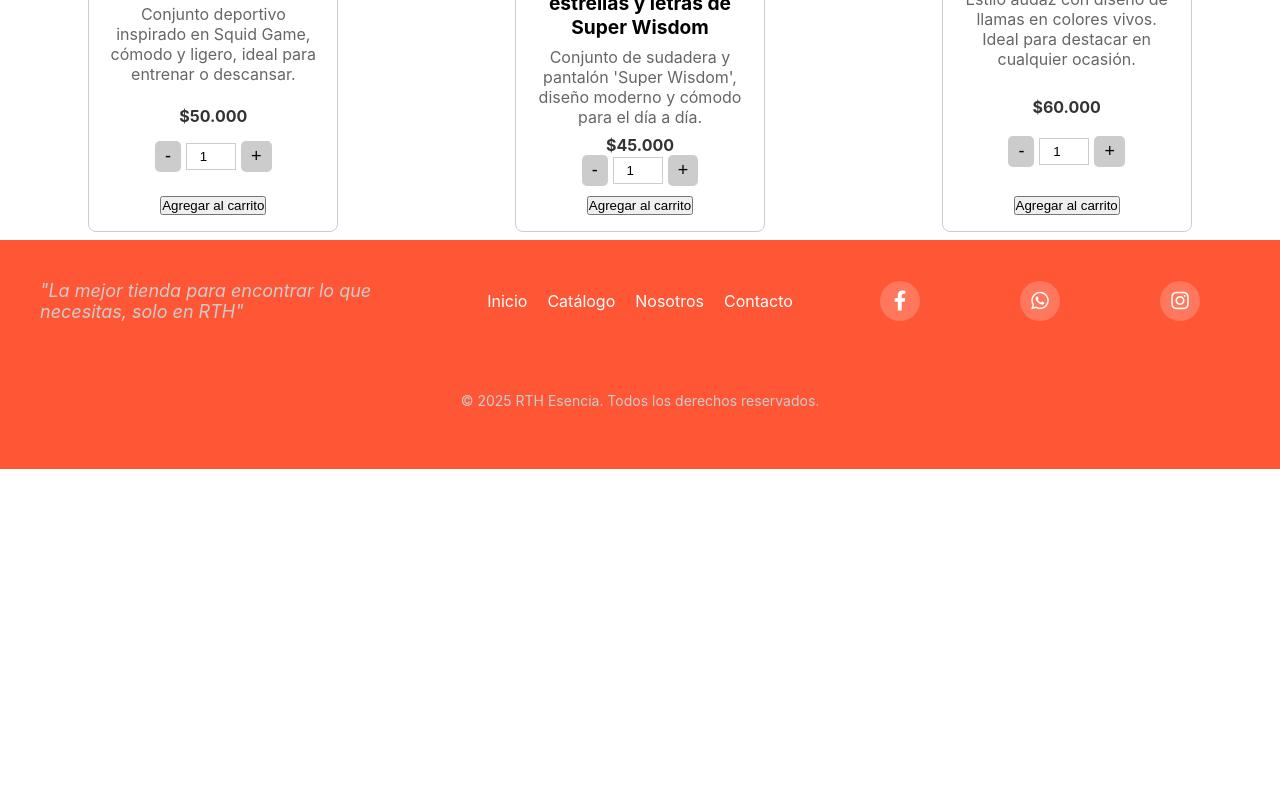
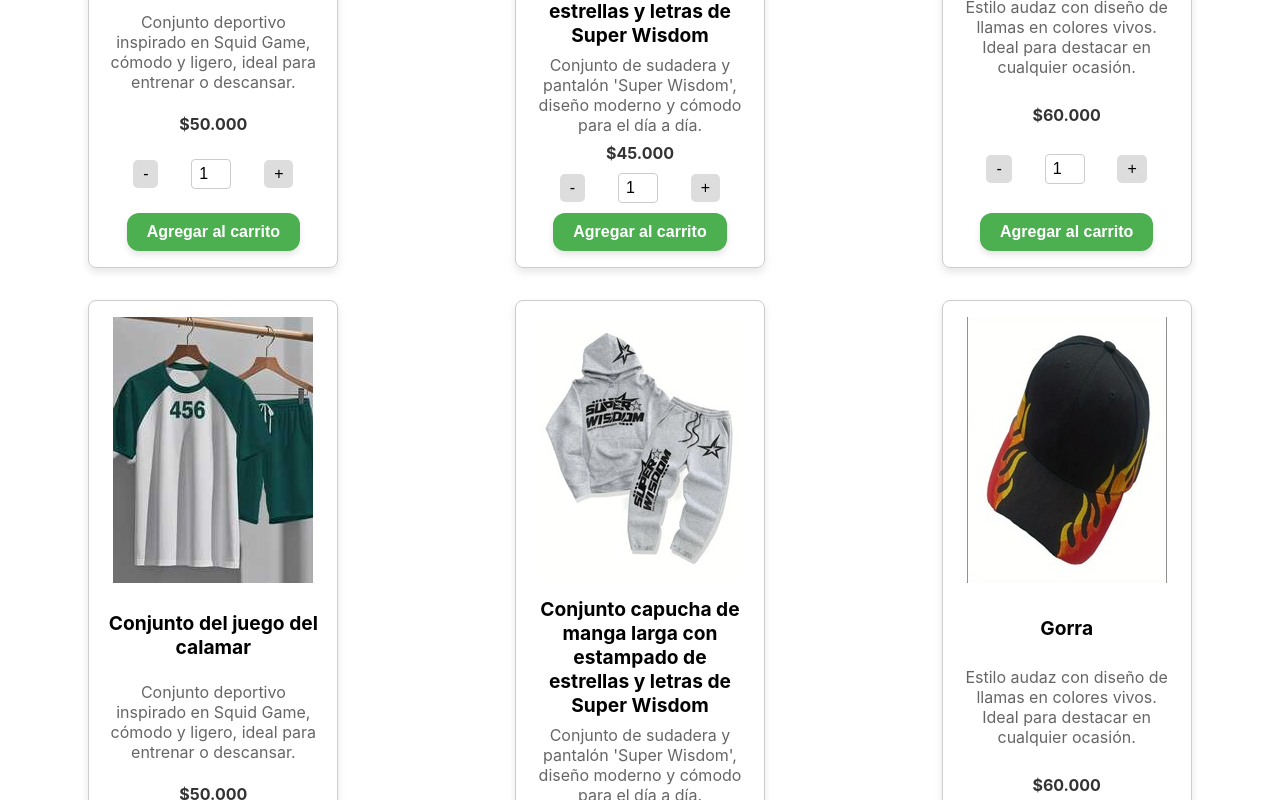
Before and after one commit to fabian-dela-cruz-perez/paginafinal, a React (Create React App) app: page / in a window 1280 px wide. Shown: the part 680-1480 px from the top of the page. Before the commit the page ends 1149 px from the top, so only its background shows below. Built offline with nearby package versions, Linux system fonts and the light colour scheme.

Commit message:
frontend finalizado

```diff
--- a/src/App.js
+++ b/src/App.js
@@ -3,7 +3,7 @@ import "./hoja-de-estilos/Logo.css";
 import SimpleSearchBar from "./componentes/Barra-de-busqueda";
 import "./hoja-de-estilos/Barra-de-busqueda.css";
 import Productos from "../src/componentes/Productos";
-import LoginRegistro from "./componentes/LoginRegistro"; // Importar el componente de login/registro
+import LoginRegistro from "./componentes/LoginRegistro";
 import { useState } from "react";
 import conjuntocalamar from "../src/imagenes/conjuto del juego del calamar.jpg";
 import conjuntocapucha from "../src/imagenes/Conjunto capucha de manga larga con estampado de estrellas y letras de Super Windom.jpg";
@@ -12,9 +12,10 @@ import gorra from "../src/imagenes/gorra.jpg";
 function App() {
   const [dropdownOpen, setDropdownOpen] = useState(false);
   const [searchTerm, setSearchTerm] = useState("");
+  const [categoriaSeleccionada, setCategoriaSeleccionada] = useState("Todos"); // Mostrar todos por defecto
   const [carrito, setCarrito] = useState([]);
-  const [mostrarCarrito, setMostrarCarrito] = useState(false); // Estado para mostrar el carrito
-  const [mostrarLogin, setMostrarLogin] = useState(false); // Estado para mostrar el login/registro
+  const [mostrarCarrito, setMostrarCarrito] = useState(false);
+  const [mostrarLogin, setMostrarLogin] = useState(false);
 
   const toggleDropdown = () => {
     setDropdownOpen(!dropdownOpen);
@@ -26,7 +27,6 @@ function App() {
 
   const agregarAlCarrito = (producto, cantidad) => {
     const productoExistente = carrito.find((item) => item.nombre === producto.nombre);
-
     if (productoExistente) {
       setCarrito(
         carrito.map((item) =>
@@ -45,19 +45,22 @@ function App() {
   };
 
   const toggleCarrito = () => {
-    setMostrarCarrito(!mostrarCarrito); // Cambiar el estado para mostrar u ocultar el carrito
+    setMostrarCarrito(!mostrarCarrito);
   };
 
   const toggleLogin = () => {
-    setMostrarLogin(!mostrarLogin); // Cambiar el estado para mostrar u ocultar el login/registro
+    setMostrarLogin(!mostrarLogin);
   };
 
-  // Nueva función para calcular el total de los productos
   const calcularTotal = () => {
     return carrito.reduce((total, item) => {
       const precioNumerico = parseFloat(item.precio.replace("$", "").replace(".", ""));
       return total + precioNumerico * item.cantidad;
     }, 0);
+  };
+
+  const handleCategoriaSeleccionada = (categoria) => {
+    setCategoriaSeleccionada(categoria); // Asignar la categoría seleccionada
   };
 
   return (
@@ -86,19 +89,26 @@ function App() {
               </button>
               {dropdownOpen && (
                 <div className="dropdown-content">
-                  <button>Conjuntos</button>
-                  <button>Gorras</button>
-                  <button>Accesorios</button>
+                  <button onClick={() => handleCategoriaSeleccionada("Todos")}>
+                    Todos
+                  </button>
+                  <button onClick={() => handleCategoriaSeleccionada("Conjuntos")}>
+                    Conjuntos
+                  </button>
+                  <button onClick={() => handleCategoriaSeleccionada("Gorras")}>
+                    Gorras
+                  </button>
+                  <button onClick={() => handleCategoriaSeleccionada("Accesorios")}>
+                    Accesorios
+                  </button>
                 </div>
               )}
             </div>
 
-            {/* Botón "Yo" para abrir el modal de login/registro */}
             <button className="boton-con-icono" onClick={toggleLogin}>
               <i className="fas fa-user"></i> Yo
             </button>
 
-            {/* Botón del carrito */}
             <button className="boton-con-icono" onClick={toggleCarrito}>
               <i className="fas fa-shopping-cart"></i> Carrito ({carrito.length})
             </button>
@@ -131,11 +141,30 @@ function App() {
           descripcionproducto3="Estilo audaz con diseño de llamas en colores vivos. Ideal para destacar en cualquier ocasión."
           precioproducto3="$60.000"
           searchTerm={searchTerm}
+          categoriaSeleccionada={categoriaSeleccionada} // Pasar categoría seleccionada
+          onAgregarAlCarrito={agregarAlCarrito}
+        />
+      </div>
+      <div className="Productos-container">
+        <Productos
+          imagenproducto={conjuntocalamar}
+          nombreproducto="Conjunto del juego del calamar"
+          descripcionproducto="Conjunto deportivo inspirado en Squid Game, cómodo y ligero, ideal para entrenar o descansar."
+          precioproducto="$50.000"
+          imagenproducto2={conjuntocapucha}
+          nombreproducto2="Conjunto capucha de manga larga con estampado de estrellas y letras de Super Wisdom"
+          descripcionproducto2="Conjunto de sudadera y pantalón 'Super Wisdom', diseño moderno y cómodo para el día a día."
+          precioproducto2="$45.000"
+          imagenproducto3={gorra}
+          nombreproducto3="Gorra"
+          descripcionproducto3="Estilo audaz con diseño de llamas en colores vivos. Ideal para destacar en cualquier ocasión."
+          precioproducto3="$60.000"
+          searchTerm={searchTerm}
+          categoriaSeleccionada={categoriaSeleccionada} // Pasar categoría seleccionada
           onAgregarAlCarrito={agregarAlCarrito}
         />
       </div>
 
-      {/* Modal del carrito */}
       {mostrarCarrito && (
         <div className="carrito-modal">
           <div className="carrito-content">
@@ -166,7 +195,6 @@ function App() {
               </ul>
             )}
 
-            {/* Mostrar el total */}
             <div className="carrito-total">
               <h3>Total: ${calcularTotal().toLocaleString("es-ES")}</h3>
             </div>
@@ -178,7 +206,6 @@ function App() {
         </div>
       )}
 
-      {/* Modal de login/registro */}
       {mostrarLogin && <LoginRegistro onClose={toggleLogin} />}
 
       <footer>
@@ -229,9 +256,6 @@ function App() {
             </a>
           </div>
         </div>
-        <div className="footer-bottom">
-          <p>&copy; 2025 RTH Esencia. Todos los derechos reservados.</p>
-        </div>
       </footer>
     </div>
   );
--- a/src/componentes/Productos.js
+++ b/src/componentes/Productos.js
@@ -1,26 +1,30 @@
+// Productos.js
 import React, { useState } from "react";
 import '../hoja-de-estilos/Productos.css';
 
-function Productos({ searchTerm, imagenproducto, imagenproducto2, imagenproducto3, nombreproducto, descripcionproducto, precioproducto, nombreproducto2, descripcionproducto2, precioproducto2, nombreproducto3, descripcionproducto3, precioproducto3, onAgregarAlCarrito }) {
+function Productos({ searchTerm, categoriaSeleccionada, imagenproducto, imagenproducto2, imagenproducto3, nombreproducto, descripcionproducto, precioproducto, nombreproducto2, descripcionproducto2, precioproducto2, nombreproducto3, descripcionproducto3, precioproducto3, onAgregarAlCarrito }) {
 
   const productos = [
     {
       imagen: imagenproducto,
       nombre: nombreproducto,
       descripcion: descripcionproducto,
-      precio: precioproducto
+      precio: precioproducto,
+      categoria: "Conjuntos"  // Asignar categoría
     },
     {
       imagen: imagenproducto2,
       nombre: nombreproducto2,
       descripcion: descripcionproducto2,
-      precio: precioproducto2
+      precio: precioproducto2,
+      categoria: "Conjuntos"  // Asignar categoría
     },
     {
       imagen: imagenproducto3,
       nombre: nombreproducto3,
       descripcion: descripcionproducto3,
-      precio: precioproducto3
+      precio: precioproducto3,
+      categoria: "Gorras"  // Asignar categoría
     }
   ];
 
@@ -32,9 +36,12 @@ function Productos({ searchTerm, imagenproducto, imagenproducto2, imagenproducto
     setCantidades(nuevasCantidades);
   };
 
-  const productosFiltrados = productos.filter((producto) =>
-    producto.nombre.toLowerCase().includes(searchTerm.toLowerCase())
-  );
+  // Filtrar productos por búsqueda y categoría
+  const productosFiltrados = productos.filter((producto) => {
+    const coincideBusqueda = producto.nombre.toLowerCase().includes(searchTerm.toLowerCase());
+    const coincideCategoria = categoriaSeleccionada === "Todos" || producto.categoria === categoriaSeleccionada;
+    return coincideBusqueda && coincideCategoria;
+  });
 
   return (
     <div className='product-container'>
@@ -72,7 +79,7 @@ function Productos({ searchTerm, imagenproducto, imagenproducto2, imagenproducto
             </div>
 
             <button
-              className='add-to-cart'
+              className='boton-agregar-carrito'
               onClick={() => onAgregarAlCarrito(producto, cantidades[index])}
             >
               Agregar al carrito
@@ -80,7 +87,7 @@ function Productos({ searchTerm, imagenproducto, imagenproducto2, imagenproducto
           </div>
         ))
       ) : (
-        <p>No se encontraron productos que coincidan con la búsqueda.</p>
+        <p>No se encontraron productos que coincidan con la búsqueda o categoría seleccionada.</p>
       )}
     </div>
   );
--- a/src/hoja-de-estilos/Productos.css
+++ b/src/hoja-de-estilos/Productos.css
@@ -1,3 +1,5 @@
+/* Productos.css */
+
 .product-container {
   display: flex;
   flex-wrap: wrap;
@@ -8,14 +10,20 @@
   border: 1px solid #ccc;
   border-radius: 8px;
   padding: 16px;
-  margin: 8px;
-  width: 250px; /* Ajusta el ancho si es necesario */
+  margin: 16px;
+  width: 250px;
   text-align: center;
   display: flex;
   flex-direction: column;
-  justify-content: space-between; /* Para alinear el contenido internamente */
+  justify-content: space-between;
+  box-shadow: 0 4px 8px rgba(0, 0, 0, 0.1);
+  transition: transform 0.3s ease, box-shadow 0.3s ease;
 }
 
+.product-card:hover {
+  transform: translateY(-5px);
+  box-shadow: 0 8px 16px rgba(0, 0, 0, 0.2);
+}
 
 .product-title {
   font-size: 1.2rem;
@@ -32,19 +40,73 @@
   color: #333;
 }
 
-
 .product-image {
   width: 100%;
-  height: auto;       /* Ajustar automáticamente la altura */
+  height: auto;
   border-radius: 8px;
-  object-fit: contain; /* La imagen se ajusta dentro sin cortarse */
+  object-fit: contain;
 }
-
 
 .productos-container {
   display: flex;
-  justify-content: space-around; /* Para que haya espacio entre los productos */
-  align-items: stretch; /* Asegura que todos los productos tengan la misma altura */
-  gap: 16px; /* Espacio entre los productos */
-  flex-wrap: wrap; /* Para que los productos se ajusten en diferentes filas si es necesario */
+  justify-content: space-around;
+  align-items: stretch;
+  gap: 16px;
+  flex-wrap: wrap;
 }
+
+/* Mejora en el estilo del botón de agregar al carrito */
+.boton-agregar-carrito {
+  background-color: #4CAF50;
+  color: white;
+  padding: 10px 20px;
+  border: none;
+  border-radius: 12px;
+  cursor: pointer;
+  font-size: 16px;
+  font-weight: bold;
+  box-shadow: 0 4px 6px rgba(0, 0, 0, 0.1);
+  transition: background-color 0.3s ease, box-shadow 0.3s ease;
+}
+
+.boton-agregar-carrito:hover {
+  background-color: #45a049;
+  box-shadow: 0 6px 8px rgba(0, 0, 0, 0.2);
+}
+
+.boton-agregar-carrito:active {
+  background-color: #3e8e41;
+  box-shadow: 0 2px 4px rgba(0, 0, 0, 0.2);
+  transform: translateY(2px);
+}
+
+/* Estilos para el selector de cantidad */
+.cantidad-selector {
+  display: flex;
+  align-items: center;
+  justify-content: center;
+  margin: 10px 0;
+}
+
+.btn-cantidad {
+  background-color: #ddd;
+  border: none;
+  padding: 5px 10px;
+  font-size: 16px;
+  cursor: pointer;
+  transition: background-color 0.2s ease;
+}
+
+.btn-cantidad:hover {
+  background-color: #ccc;
+}
+
+.cantidad-input {
+  width: 40px;
+  text-align: center;
+  font-size: 16px;
+  margin: 0 5px;
+  padding: 5px;
+  border: 1px solid #ccc;
+  border-radius: 4px;
+}
```
Also changed, not shown: src/componentes/Barra-de-categorias.js (added, +17 -0 lines), src/componentes/LoginRegistro.js (indentation only), src/hoja-de-estilos/LoginRegistro.css (indentation only).
